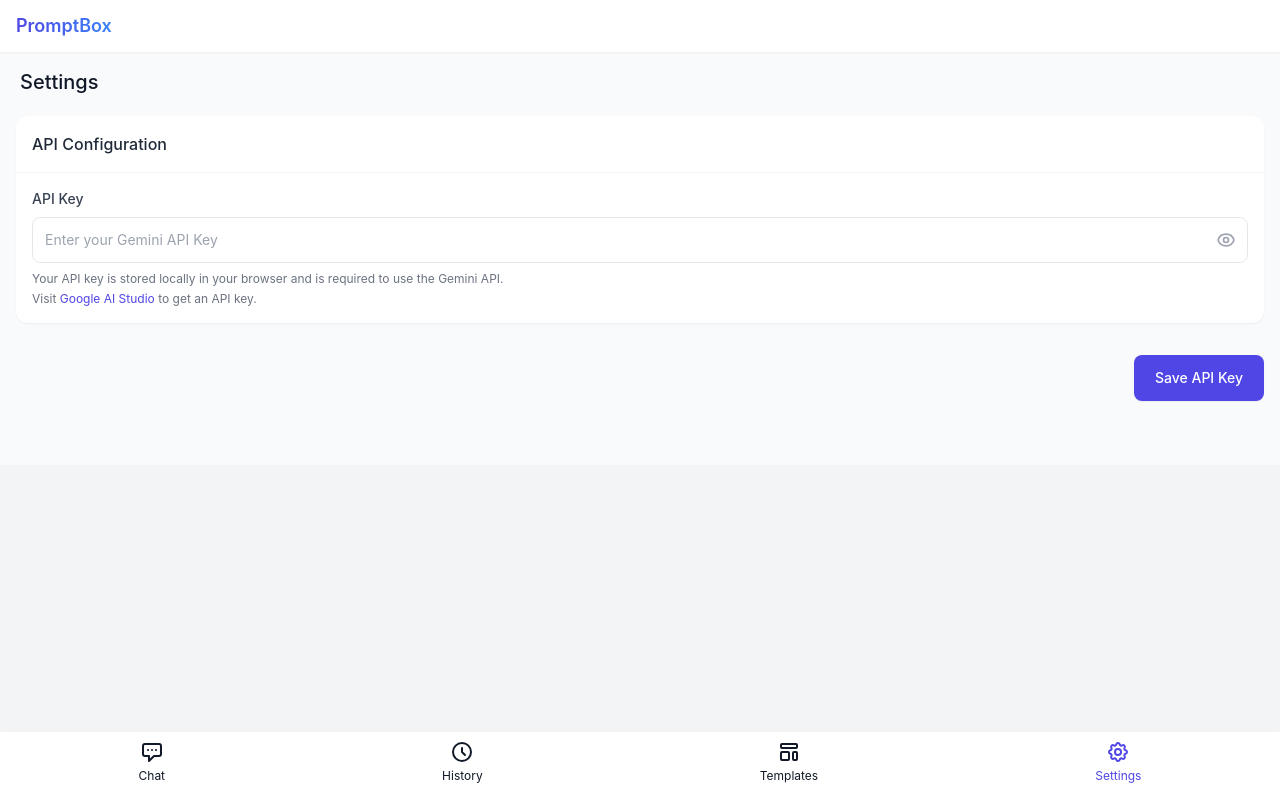
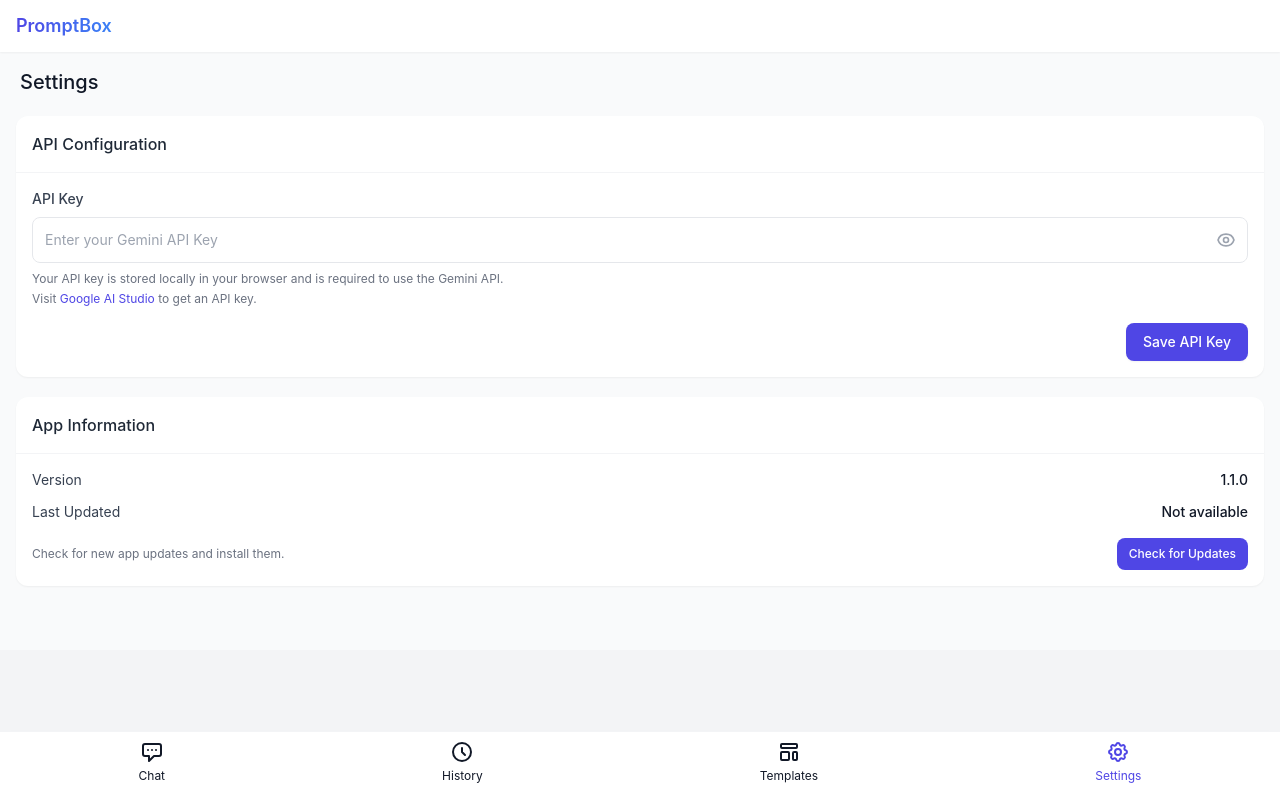
Before and after one commit to sibincbaby/PromptBox, a Vue app: page /#/settings in a window 1280 px wide. Built offline with nearby package versions, Linux system fonts and the light colour scheme.

Commit message:
feat: added centralized notification toaster

```diff
--- a/src/main.js
+++ b/src/main.js
@@ -6,6 +6,10 @@ import App from './App.vue'
 import router from './router'
 import { useSettingsStore } from './store/modules/settingsStore'
 import mitt from 'tiny-emitter/instance'
+import { version } from '../package.json'
+
+// Make package version available to components
+import.meta.env.PACKAGE_VERSION = version || '1.0.0'
 
 // Create Vue app
 const app = createApp(App)
--- a/src/store/modules/settingsStore.js
+++ b/src/store/modules/settingsStore.js
@@ -21,6 +21,7 @@ export const useSettingsStore = defineStore('settings', () => {
   const outputSchema = ref('{\n  "type": "object",\n  "properties": {\n    "result": {\n      "type": "string"\n    }\n  }\n}')
   const isLoading = ref(false)
   const error = ref(null)
+  const lastUpdated = ref(null) // Track when the app was last updated
 
   // Template management
   const templates = ref([])
@@ -87,6 +88,12 @@ export const useSettingsStore = defineStore('settings', () => {
   function setOutputSchema(schema) {
     outputSchema.value = schema
     return saveSettingToDb('outputSchema', schema)
+  }
+
+  // Set last updated timestamp
+  function setLastUpdated(dateString) {
+    lastUpdated.value = dateString
+    return saveSettingToDb('lastUpdated', dateString)
   }
 
   // NEW OPTIMISTIC UI METHODS -----------------------------
@@ -554,39 +561,6 @@ export const useSettingsStore = defineStore('settings', () => {
     }
   }
 
-  async function deleteTemplate(templateId) {
-    try {
-      // First check if this is a default template
-      const template = await db.templates.get(templateId)
-
-      // Prevent deletion of default templates
-      if (template && template.isDefault) {
-        console.error("Cannot delete default template")
-        error.value = "Default templates cannot be deleted"
-        return false
-      }
-
-      await db.templates.delete(templateId)
-
-      // If we deleted the current template, clear current template and reset to default settings
-      if (currentTemplateId.value === templateId.toString()) {
-        await setCurrentTemplate(null)
-
-        // Also reset to default settings
-        await resetToDefaultSettings()
-      }
-
-      // Refresh templates list
-      await loadTemplates()
-
-      return true
-    } catch (err) {
-      console.error("Failed to delete template:", err)
-      error.value = err.message || 'Failed to delete template'
-      return false
-    }
-  }
-
   async function loadTemplate(templateId) {
     try {
       const template = await db.templates.get(templateId)
@@ -678,6 +652,9 @@ export const useSettingsStore = defineStore('settings', () => {
           case 'currentTemplateId':
             currentTemplateId.value = item.value
             break
+          case 'lastUpdated':
+            lastUpdated.value = item.value
+            break
         }
       })
 
@@ -727,7 +704,8 @@ export const useSettingsStore = defineStore('settings', () => {
         { key: 'maxHistoryItems', value: maxHistoryItems.value },
         { key: 'structuredOutput', value: structuredOutput.value },
         { key: 'outputSchema', value: outputSchema.value },
-        { key: 'currentTemplateId', value: currentTemplateId.value }
+        { key: 'currentTemplateId', value: currentTemplateId.value },
+        { key: 'lastUpdated', value: lastUpdated.value }
       ]
 
       await db.settings.bulkPut(settingsToSave)
@@ -754,7 +732,8 @@ export const useSettingsStore = defineStore('settings', () => {
       maxHistoryItems: maxHistoryItems.value || 50,
       structuredOutput: structuredOutput.value !== undefined ? structuredOutput.value : false,
       outputSchema: outputSchema.value || '{\n  "type": "object",\n  "properties": {\n    "result": {\n      "type": "string"\n    }\n  }\n}',
-      currentTemplateId: currentTemplateId.value || null
+      currentTemplateId: currentTemplateId.value || null,
+      lastUpdated: lastUpdated.value || new Date().toISOString() // Initialize with current date if not set
     }
 
     for (const [key, value] of Object.entries(defaultSettings)) {
@@ -887,6 +866,7 @@ export const useSettingsStore = defineStore('settings', () => {
     outputSchema,
     isLoading,
     error,
+    lastUpdated,
 
     // Template state
     templates,
@@ -908,6 +888,7 @@ export const useSettingsStore = defineStore('settings', () => {
     setMaxHistoryItems,
     setStructuredOutput,
     setOutputSchema,
+    setLastUpdated,
     loadAllSettings,
     saveSettingToDb,
     saveAllSettings,
@@ -949,7 +930,8 @@ export const useSettingsStore = defineStore('settings', () => {
       'maxHistoryItems',
       'structuredOutput',
       'outputSchema',
-      'currentTemplateId'
+      'currentTemplateId',
+      'lastUpdated'
     ]
   }
 })
--- a/src/views/SettingsPage.vue
+++ b/src/views/SettingsPage.vue
@@ -23,9 +23,9 @@
       </div>
     </div>
 
-    <form v-else @submit.prevent="saveSettings" class="space-y-5">
+    <div v-else class="space-y-5">
       <!-- API Key Configuration -->
-      <div class="bg-white rounded-xl shadow-sm overflow-hidden">
+      <form @submit.prevent="saveApiKey" class="bg-white rounded-xl shadow-sm overflow-hidden">
         <div class="p-4 border-b border-gray-100">
           <h3 class="text-base font-medium text-gray-800">API Configuration</h3>
         </div>
@@ -49,22 +49,73 @@
           </div>
           <p class="mt-2 text-xs text-gray-500">Your API key is stored locally in your browser and is required to use the Gemini API.</p>
           <p class="mt-1 text-xs text-gray-500">Visit <a href="https://ai.google.dev/" target="_blank" class="text-indigo-600 hover:underline">Google AI Studio</a> to get an API key.</p>
+
+          <!-- Save API Key button inside API Configuration section -->
+          <div class="flex justify-end mt-4">
+            <button type="submit"
+                  class="px-4 py-2 border border-transparent rounded-lg shadow-sm text-sm font-medium text-white bg-indigo-600 hover:bg-indigo-700 transition-colors active:scale-95">
+              Save API Key
+            </button>
+          </div>
+        </div>
+      </form>
+
+      <!-- Version Information and Updates -->
+      <div class="bg-white rounded-xl shadow-sm overflow-hidden">
+        <div class="p-4 border-b border-gray-100">
+          <h3 class="text-base font-medium text-gray-800">App Information</h3>
+        </div>
+
+        <div class="p-4">
+          <div class="flex justify-between items-center mb-3">
+            <span class="text-sm text-gray-700">Version</span>
+            <span class="text-sm font-medium">{{ appVersion }}</span>
+          </div>
+
+          <div class="flex justify-between items-center mb-4">
+            <span class="text-sm text-gray-700">Last Updated</span>
+            <span class="text-sm font-medium">{{ lastUpdatedFormatted }}</span>
+          </div>
+
+          <div class="flex items-center justify-between">
+            <p class="text-xs text-gray-500">Check for new app updates and install them.</p>
+            <button
+              type="button"
+              @click="checkForUpdates"
+              :disabled="isCheckingForUpdates"
+              class="px-3 py-2 text-xs font-medium rounded-lg text-white bg-indigo-600 hover:bg-indigo-700 disabled:bg-gray-400 disabled:cursor-not-allowed transition-colors active:scale-95">
+              <span v-if="isCheckingForUpdates">Checking...</span>
+              <span v-else>Check for Updates</span>
+            </button>
+          </div>
+
+          <div v-if="updateAvailable" class="mt-3">
+            <div class="bg-green-50 border-l-4 border-green-500 p-3 rounded-lg">
+              <div class="flex">
+                <div class="flex-shrink-0">
+                  <svg xmlns="http://www.w3.org/2000/svg" class="h-5 w-5 text-green-500" fill="none" viewBox="0 0 24 24" stroke="currentColor">
+                    <path stroke-linecap="round" stroke-linejoin="round" stroke-width="2" d="M5 13l4 4L19 7" />
+                  </svg>
+                </div>
+                <div class="ml-3">
+                  <p class="text-sm text-green-700">Update available! Click to install:</p>
+                  <button
+                    @click="installUpdate"
+                    class="mt-1 text-sm font-medium text-green-700 underline">
+                    Install Update
+                  </button>
+                </div>
+              </div>
+            </div>
+          </div>
         </div>
       </div>
-
-      <!-- Action Buttons -->
-      <div class="flex justify-end pt-3">
-        <button type="submit"
-                class="px-5 py-3 border border-transparent rounded-lg shadow-sm text-sm font-medium text-white bg-indigo-600 hover:bg-indigo-700 transition-colors active:scale-95">
-          Save API Key
-        </button>
-      </div>
-    </form>
+    </div>
   </div>
 </template>
 
 <script setup>
-import { ref, reactive, onMounted } from 'vue';
+import { ref, reactive, onMounted, computed } from 'vue';
 import { useSettingsStore } from '@/store/modules/settingsStore';
 import { useNotificationStore } from '@/store/modules/notificationStore';
 
@@ -81,6 +132,28 @@ const settings = reactive({
 const isLoading = ref(true);
 const error = ref(null);
 const showApiKey = ref(false);
+const isCheckingForUpdates = ref(false);
+const updateAvailable = ref(false);
+const registration = ref(null);
+
+// App version from package.json
+const appVersion = ref(import.meta.env.PACKAGE_VERSION || "1.0.0");
+
+// Last updated date
+const lastUpdatedFormatted = computed(() => {
+  if (!settingsStore.lastUpdated) {
+    return "Not available";
+  }
+
+  const date = new Date(settingsStore.lastUpdated);
+  return date.toLocaleDateString(undefined, {
+    year: 'numeric',
+    month: 'long',
+    day: 'numeric',
+    hour: '2-digit',
+    minute: '2-digit'
+  });
+});
 
 // Load settings from store when component mounts
 const loadSettings = async () => {
@@ -101,10 +174,11 @@ const loadSettings = async () => {
 
 onMounted(() => {
   loadSettings();
+  checkServiceWorkerRegistration();
 });
 
-// Save API Key to the store
-const saveSettings = async () => {
+// Save API Key to the store - updated method name for clarity
+const saveApiKey = async () => {
   isLoading.value = true;
 
   try {
@@ -133,6 +207,69 @@ const saveSettings = async () => {
     isLoading.value = false;
   }
 };
+
+// Check if service worker is registered
+const checkServiceWorkerRegistration = async () => {
+  if ('serviceWorker' in navigator) {
+    try {
+      registration.value = await navigator.serviceWorker.getRegistration();
+    } catch (error) {
+      console.error('Error checking service worker registration:', error);
+    }
+  }
+};
+
+// Check for app updates
+const checkForUpdates = async () => {
+  isCheckingForUpdates.value = true;
+  updateAvailable.value = false;
+
+  try {
+    if ('serviceWorker' in navigator) {
+      // Unregister current service worker
+      const registrations = await navigator.serviceWorker.getRegistrations();
+      for (let reg of registrations) {
+        await reg.update();
+      }
+
+      // Check for new service worker
+      registration.value = await navigator.serviceWorker.getRegistration();
+
+      if (registration.value && registration.value.waiting) {
+        // New service worker is waiting to activate
+        updateAvailable.value = true;
+        notificationStore.success('Update available! Ready to install.');
+      } else {
+        // No update available
+        notificationStore.info('Your app is up to date!');
+
+        // Update the "last checked" timestamp
+        await settingsStore.setLastUpdated(new Date().toISOString());
+      }
+    } else {
+      notificationStore.error('Service workers not supported in this browser');
+    }
+  } catch (err) {
+    console.error('Error checking for updates:', err);
+    notificationStore.error('Failed to check for updates');
+  } finally {
+    isCheckingForUpdates.value = false;
+  }
+};
+
+// Install available update
+const installUpdate = () => {
+  if (registration.value && registration.value.waiting) {
+    // Send message to service worker to skip waiting
+    registration.value.waiting.postMessage({ type: 'SKIP_WAITING' });
+
+    // Reload the page to apply updates
+    window.location.reload();
+
+    // Update the last updated timestamp
+    settingsStore.setLastUpdated(new Date().toISOString());
+  }
+};
 </script>
 
 <style scoped>
```
Also changed, not shown: 1 other file (tests, documents, lock files or other folders).
